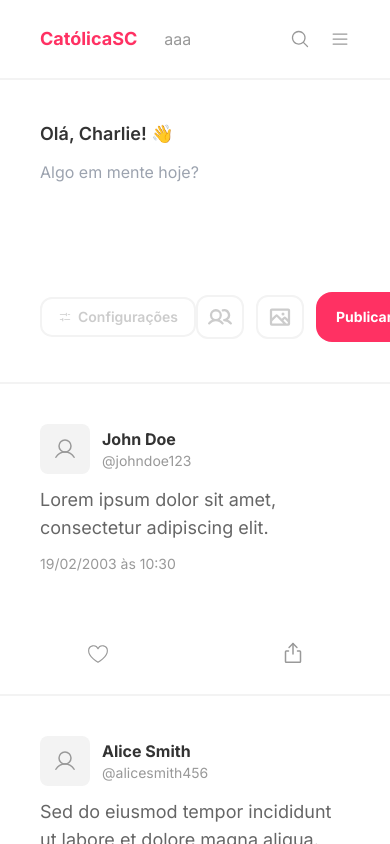
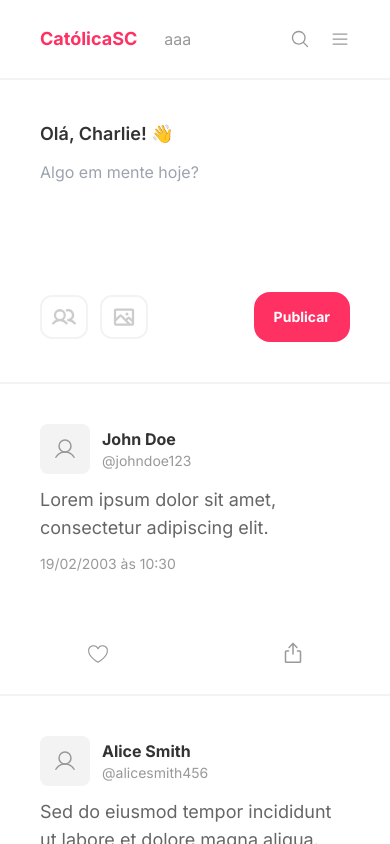
Before and after one commit to PabloLopes19/catolica-social, a Next.js app: page /dashboard in a window 390 px wide. Built offline with nearby package versions, Linux system fonts and the light colour scheme.

Commit message:
Fixed home post component

```diff
--- a/src/app/components/postCreator.tsx
+++ b/src/app/components/postCreator.tsx
@@ -28,17 +28,24 @@ export default function PostCreator(props: Props) {
       />
 
       <div className="flex w-full items-center justify-between">
+        <div className="sm:flex hidden">
           <button className="settingsButton">
             <FadersHorizontal size={14} />
             Configurações
           </button>
+        </div>
+
+        <div className="flex gap-3 w-full items-center flex-wrap sm:justify-end justify-between">
           <div className="flex gap-3 items-center">
             <button className="littleButton">
               <Users size={24} weight="bold" />
             </button>
+
             <button className="littleButton">
               <ImageIcon size={24} weight="bold" />
             </button>
+          </div>
+
           <button className="bg-primary disabled:brightness-125 px-5 disabled:cursor-not-allowed h-[50px] text-[#fff] font-bold rounded-2xl hover:brightness-90 text-sm transition-all duration-200">
             Publicar
           </button>
```
Lines whose indentation alone changed are shown as unchanged.
